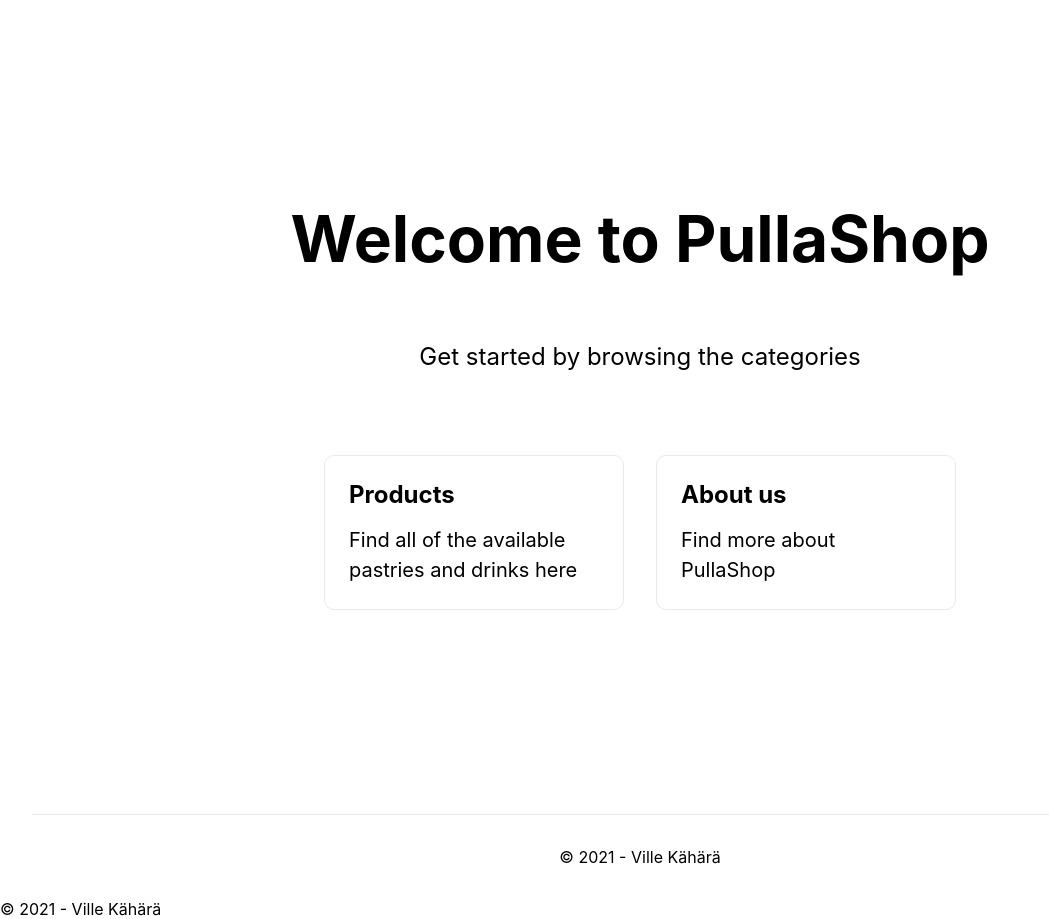
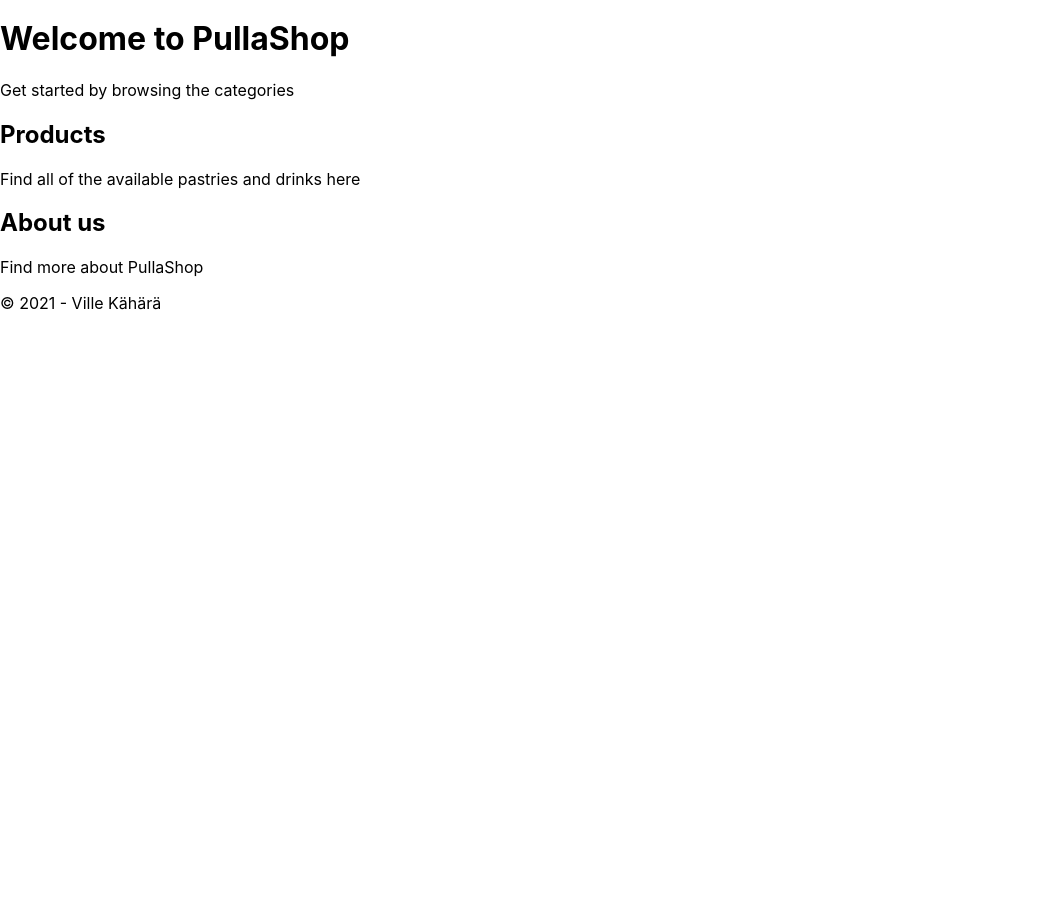
Before and after one commit to KahVille/pullashop-client, a Next.js app in the folder pullashop/: page / in a window 1280 px wide. Shown: the part 180-1099 px from the top of the page, without its empty margins (0-1049 px from the left). After the commit the page ends 800 px from the top, so only its background shows below. Built offline with nearby package versions, Linux system fonts and the light colour scheme.

Commit message:
landing page layout cleanup

```diff
--- a/pullashop/components/Meta.tsx
+++ b/pullashop/components/Meta.tsx
@@ -21,7 +21,7 @@
 
 Meta.defaultProps = {
     title: 'PullaShop',
-    description: 'The pullaShop of KahVille',
+    description: 'With Pullashop you can browse the best pastries and drinks',
     keywords: 'pasteries, shop, kahville'
 } as MetaData
 
--- a/pullashop/pages/index.tsx
+++ b/pullashop/pages/index.tsx
@@ -1,51 +1,27 @@
 import type { NextPage } from 'next'
-import Head from 'next/head'
 import Link from 'next/link'
-import styles from '../styles/Products.module.css'
 
 const Home: NextPage = () => {
   return (
-    <div className={styles.container}>
-      <Head>
-        <title>PullaShop</title>
-        <meta name="description" content="Pullashop where you can browse the best pastries" />
-        <link rel="icon" href="/favicon.ico" />
-      </Head>
+    <div>
+      <h1>Welcome to PullaShop</h1>
+      <p>Get started by browsing the categories</p>
 
-      <main className={styles.main}>
-        <h1 className={styles.title}>
-          Welcome to PullaShop
-        </h1>
-
-        <p className={styles.description}>
-          Get started by browsing the categories
-        </p>
-
-        <div className={styles.grid}>
+      <div>
         <Link href="/products" as={`/products`}>
-          <a className={styles.card}>
+          <a>
             <h2>Products</h2>
             <p>Find all of the available pastries and drinks here</p>
           </a>
-          </Link>
+        </Link>
 
-          <a href="#" className={styles.card}>
+        <Link href="/about" as={`/about`}>
+          <a>
             <h2>About us</h2>
             <p>Find more about PullaShop</p>
           </a>
-
-        </div>
-      </main>
-
-      <footer className={styles.footer}>
-        <a
-          href="https://kahville.github.io"
-          target="_blank"
-          rel="noopener noreferrer"
-        >
-        &copy; 2021 - Ville Kähärä
-        </a>
-      </footer>
+        </Link>
+      </div>
     </div>
   )
 }
```
